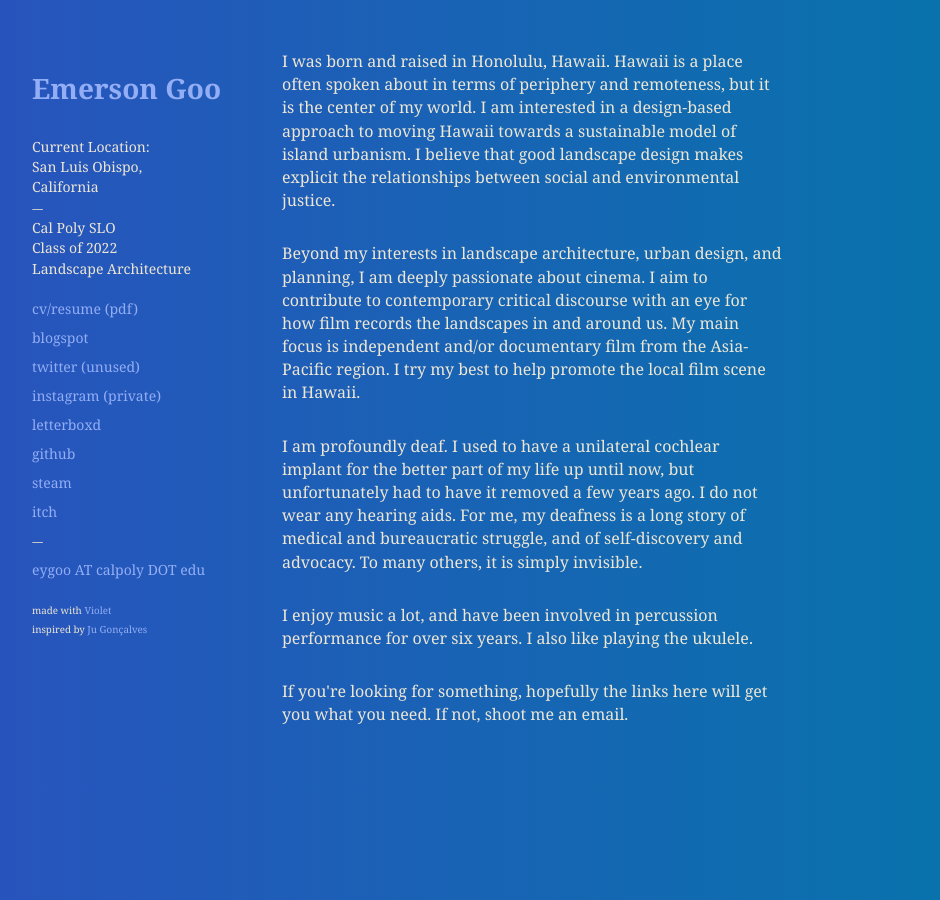
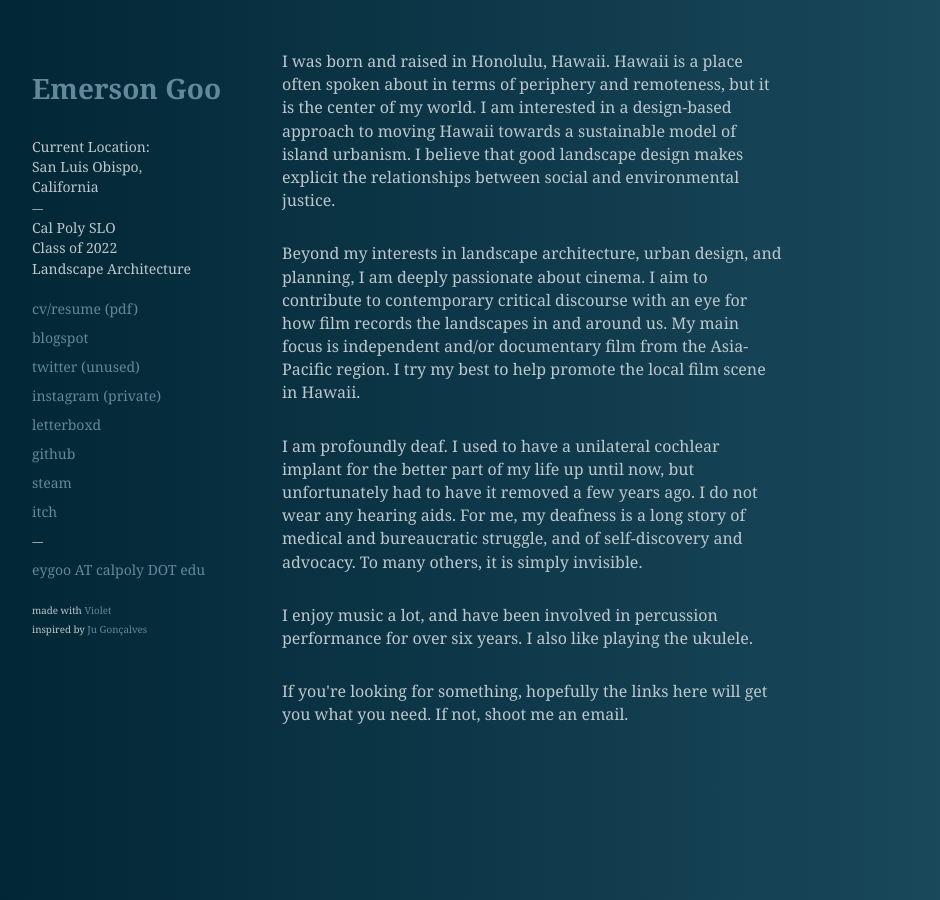
Before and after one commit to emersongoo/emersongoo.github.io, a Jekyll site: the page built from index.html, in a window 1280 px wide. Shown: the whole page, without its empty margins (68-1008 px from the left). Built offline with Jekyll 4.4.1, drawn with Linux system fonts in a browser that asks for light colours.

Commit message:
color change

```diff
--- a/_sass/home.sass
+++ b/_sass/home.sass
@@ -3,11 +3,11 @@
   background: #fff
 
 body
-  background: -webkit-linear-gradient(left, #2A52BE 0%, #007BA7 100%)
-  background: -moz-linear-gradient(left, #2A52BE 0%, #007BA7 100%)
-  background: -o-linear-gradient(left, #2A52BE 0%, #007BA7 100%)
-  background: -ms-linear-gradient(left, #2A52BE 0%, #007BA7 100%)
-  background: linear-gradient(to right, #2A52BE 0%, #007BA7 100%)
+  background: -webkit-linear-gradient(left, #002433 0%, #205266 100%)
+  background: -moz-linear-gradient(left, #002433 0%, #205266 100%)
+  background: -o-linear-gradient(left, #002433 0%, #205266 100%)
+  background: -ms-linear-gradient(left, #002433 0%, #205266 100%)
+  background: linear-gradient(to right, #002433 0%, #205266 100%)
   color: $beta
   font-family: $font
   font-size: 14px
--- a/_sass/variables.sass
+++ b/_sass/variables.sass
@@ -1,8 +1,8 @@
 $font: "Georgia", serif
 
-$alpha: #93AEF5
-$beta: #ede6d5
-$gama: #fcd174
+$alpha: #618999
+$beta: #BDC7CC
+$gama: #FFD7AE
 
 $above: "only screen and (min-width: 600px)"
 $below: "only screen and (max-width: 600px)"
```
